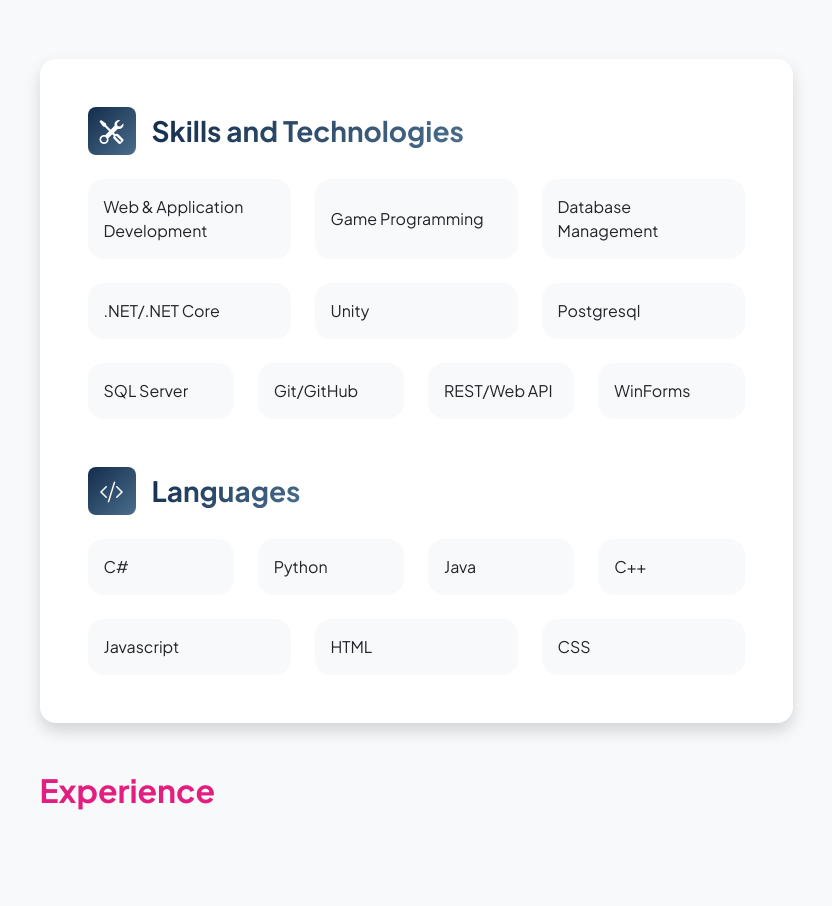
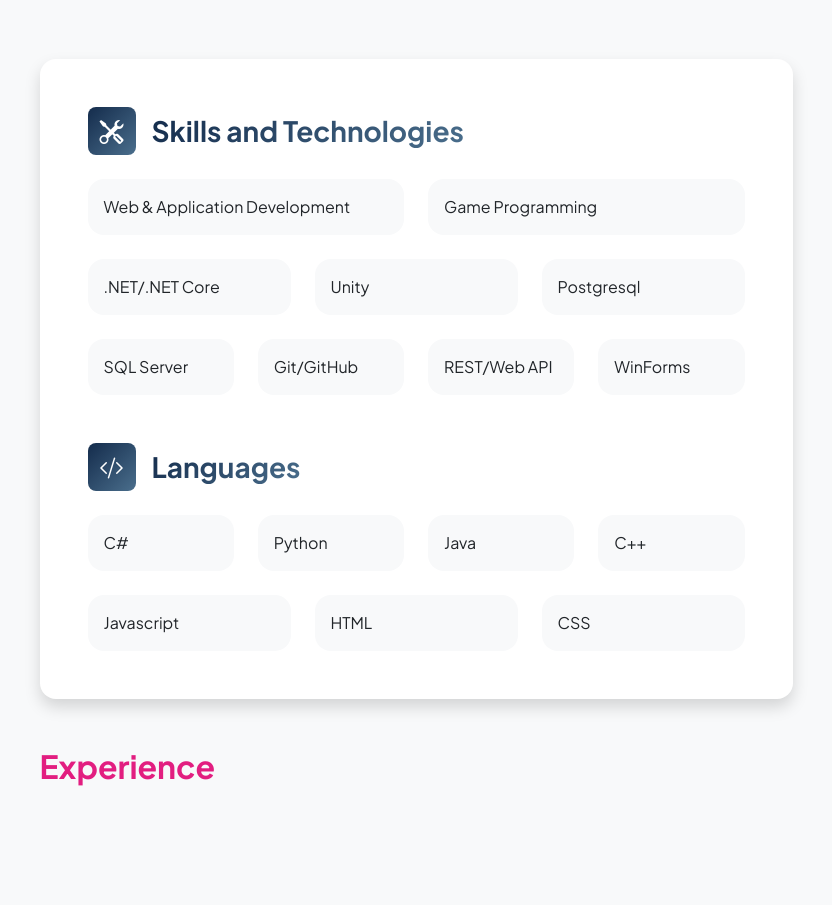
Before and after one commit to tmoua96/portfolio-website, a Django app: page /resume/ in a window 1280 px wide. Shown: the part 273-1179 px from the top of the page, without its empty margins (224-1056 px from the left). Run offline with Django 5.2, Linux system fonts and the light colour scheme; data that the repository does not hold is empty; some libraries are stand-ins or nearby versions.

Commit message:
Updated skills

```diff
--- a/portfolio/main/templates/resume.html
+++ b/portfolio/main/templates/resume.html
@@ -66,10 +66,10 @@ Portfolio - Resume
                                         <div class="feature bg-primary bg-gradient-primary-to-secondary text-white rounded-3 me-3"><i class="bi bi-tools"></i></div>
                                         <h3 class="fw-bolder mb-0"><span class="text-gradient d-inline">Skills and Technologies</span></h3>
                                     </div>
-                                    <div class="row row-cols-1 row-cols-md-3 mb-4">
+                                    <div class="row row-cols-1 row-cols-md-2 mb-4">
                                         <div class="col mb-4 mb-md-0"><div class="d-flex align-items-center bg-light rounded-4 p-3 h-100">Web & Application Development</div></div>
                                         <div class="col mb-4 mb-md-0"><div class="d-flex align-items-center bg-light rounded-4 p-3 h-100">Game Programming</div></div>
-                                        <div class="col"><div class="d-flex align-items-center bg-light rounded-4 p-3 h-100">Database Management</div></div>
+                                        {% comment %} <div class="col"><div class="d-flex align-items-center bg-light rounded-4 p-3 h-100">Database Management</div></div> {% endcomment %}
                                     </div>
                                     <div class="row row-cols-1 row-cols-md-3 mb-4">
                                         <div class="col mb-4 mb-md-0"><div class="d-flex align-items-center bg-light rounded-4 p-3 h-100">.NET/.NET Core</div></div>
```
